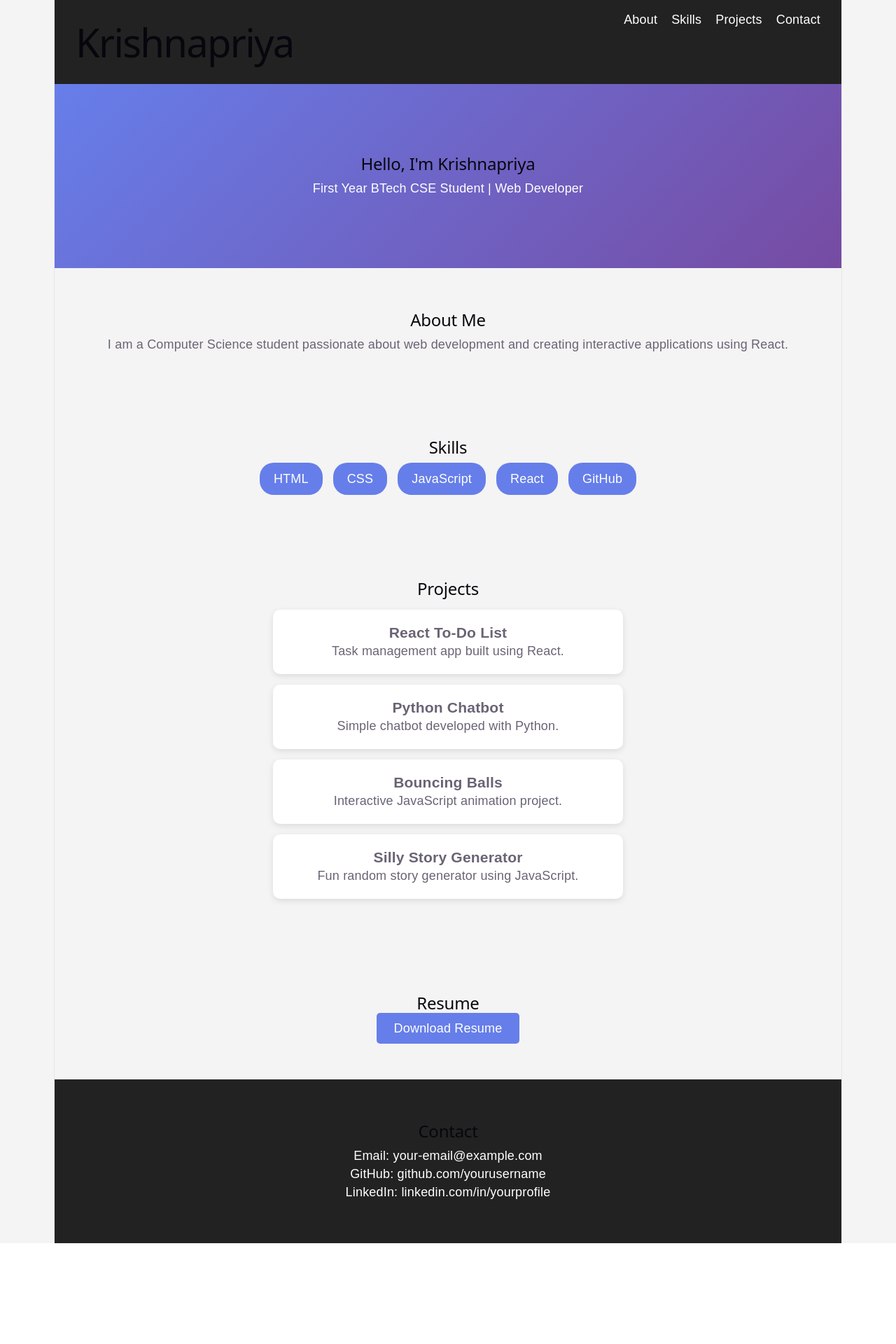
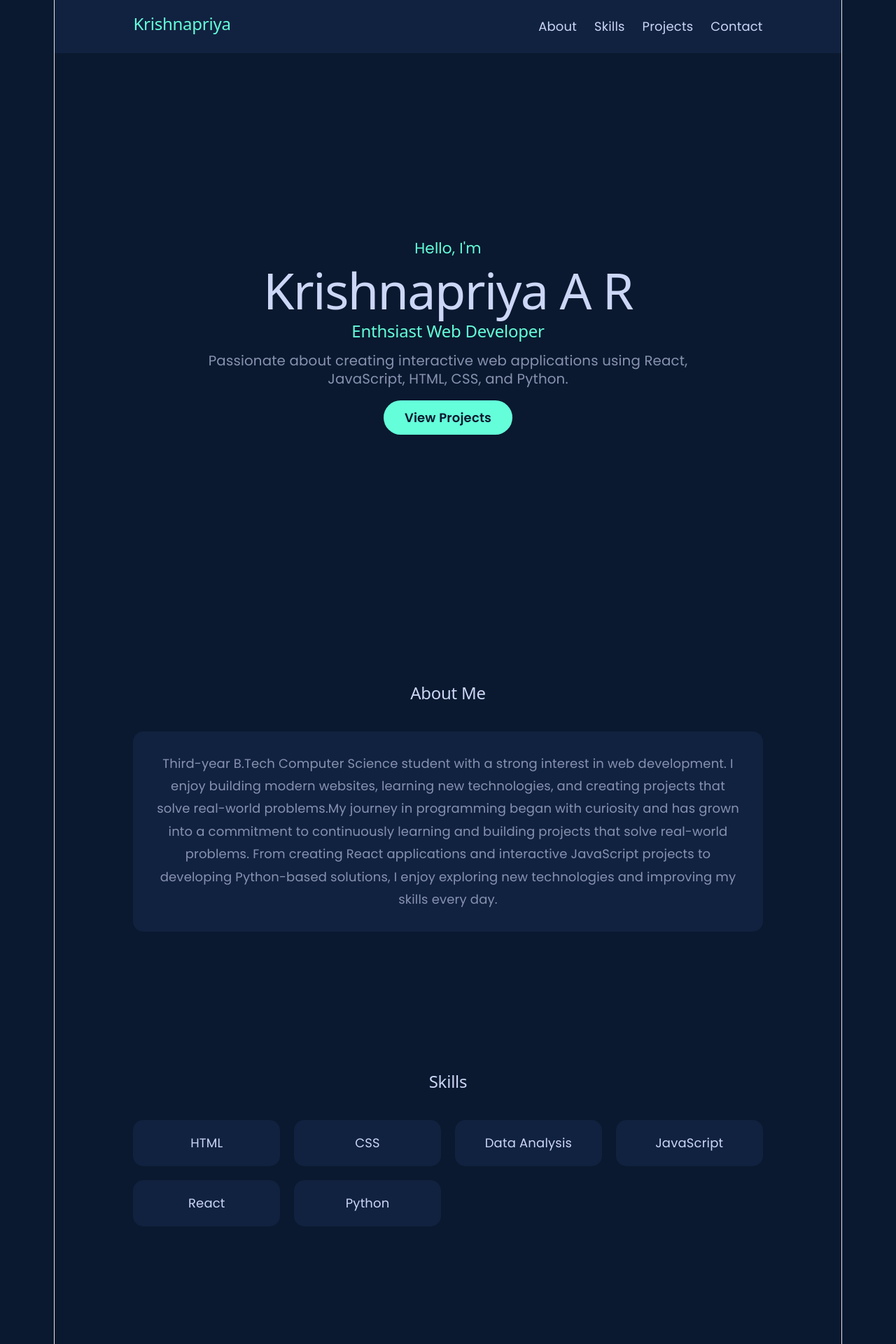
Before and after one commit to krishnapriya609/portfolio_mulearn, a React (Vite) app: page / in a window 1280 px wide. Shown: the top 1920 px of the page at 70% size. Before the commit the page ends 1776 px from the top, so only its background shows below. Built offline with nearby package versions, Linux system fonts and the light colour scheme.

Commit message:
Updated portfolio design

```diff
--- a/package.json
+++ b/package.json
@@ -1,5 +1,5 @@
 {
-  "homepage": "https://krishnapriya609.github.io/react-portfolio",
+  "homepage": "https://krishnapriya609.github.io/portfolio_mulearn",
   "scripts": {
     "dev": "vite",
     "build": "vite build",
--- a/src/App.css
+++ b/src/App.css
@@ -1,77 +1,184 @@
-* {
-  margin: 0;
-  padding: 0;
-  box-sizing: border-box;
-  font-family: Arial, sans-serif;
+@import url('https://fonts.googleapis.com/css2?family=Poppins:wght@300;400;500;600;700&display=swap');
+
+*{
+  margin:0;
+  padding:0;
+  box-sizing:border-box;
+  font-family:'Poppins',sans-serif;
 }
 
-body {
-  background: #f4f4f4;
+html{
+  scroll-behavior:smooth;
 }
 
-nav {
-  background: #222;
-  color: white;
-  padding: 15px 30px;
-  display: flex;
-  justify-content: space-between;
+body{
+  background:#0A192F;
+  color:#8892B0;
 }
 
-nav ul {
-  display: flex;
-  gap: 20px;
-  list-style: none;
+.navbar{
+  display:flex;
+  justify-content:space-between;
+  align-items:center;
+  padding:20px 10%;
+  background:#112240;
+  position:sticky;
+  top:0;
+  z-index:100;
 }
 
-nav a {
-  color: white;
-  text-decoration: none;
+.navbar h2{
+  color:#64FFDA;
 }
 
-.hero {
-  text-align: center;
-  padding: 100px 20px;
-  background: linear-gradient(135deg, #667eea, #764ba2);
-  color: white;
+.navbar ul{
+  display:flex;
+  gap:25px;
+  list-style:none;
 }
 
-section {
-  padding: 60px 20px;
-  text-align: center;
+.navbar a{
+  text-decoration:none;
+  color:#CCD6F6;
 }
 
-.skills {
-  display: flex;
-  justify-content: center;
-  flex-wrap: wrap;
-  gap: 15px;
+.navbar a:hover{
+  color:#64FFDA;
 }
 
-.skills span {
-  background: #667eea;
-  color: white;
-  padding: 10px 20px;
-  border-radius: 20px;
+.hero{
+  height:100vh;
+  display:flex;
+  align-items:center;
+  justify-content:center;
+  text-align:center;
+  padding:20px;
 }
 
-.card {
-  background: white;
-  padding: 20px;
-  margin: 15px auto;
-  max-width: 500px;
-  border-radius: 10px;
-  box-shadow: 0 3px 10px rgba(0,0,0,0.1);
+.hero-content{
+  max-width:800px;
 }
 
-.resume a {
-  background: #667eea;
-  color: white;
-  padding: 12px 25px;
-  text-decoration: none;
-  border-radius: 5px;
+.intro{
+  color:#64FFDA;
+  font-size:1.2rem;
 }
 
-#contact {
-  background: #222;
-  color: white;
+.hero h1{
+  color:#CCD6F6;
+  font-size:4rem;
 }
+
+.hero h2{
+  color:#64FFDA;
+  margin:15px 0;
+}
+
+.hero-text{
+  font-size:1.1rem;
+  margin-bottom:30px;
+}
+
+.btn{
+  background:#64FFDA;
+  color:#0A192F;
+  text-decoration:none;
+  padding:12px 30px;
+  border-radius:30px;
+  font-weight:600;
+  transition:.3s;
+}
+
+.btn:hover{
+  transform:translateY(-3px);
+}
+
+.section{
+  padding:100px 10%;
+}
+
+.section h2{
+  text-align:center;
+  color:#CCD6F6;
+  margin-bottom:40px;
+}
+
+.card{
+  background:#112240;
+  padding:30px;
+  border-radius:15px;
+  max-width:900px;
+  margin:auto;
+  line-height:1.8;
+}
+
+.skills-grid{
+  display:grid;
+  grid-template-columns:repeat(auto-fit,minmax(180px,1fr));
+  gap:20px;
+}
+
+.skill{
+  background:#112240;
+  padding:20px;
+  border-radius:15px;
+  text-align:center;
+  color:#CCD6F6;
+  transition:.3s;
+}
+
+.skill:hover{
+  transform:translateY(-8px);
+  color:#64FFDA;
+}
+
+.projects-grid{
+  display:grid;
+  grid-template-columns:repeat(auto-fit,minmax(250px,1fr));
+  gap:25px;
+}
+
+.project-card{
+  background:#112240;
+  padding:25px;
+  border-radius:15px;
+  transition:.3s;
+}
+
+.project-card h3{
+  color:#CCD6F6;
+  margin-bottom:10px;
+}
+
+.project-card:hover{
+  transform:translateY(-10px);
+  border:1px solid #64FFDA;
+}
+
+footer{
+  text-align:center;
+  padding:30px;
+  background:#112240;
+  color:#8892B0;
+}
+
+@media(max-width:768px){
+
+  .navbar{
+    flex-direction:column;
+    gap:15px;
+  }
+
+  .navbar ul{
+    flex-wrap:wrap;
+    justify-content:center;
+  }
+
+  .hero h1{
+    font-size:2.8rem;
+  }
+
+  .hero h2{
+    font-size:1.4rem;
+  }
+}
--- a/src/App.jsx
+++ b/src/App.jsx
@@ -2,9 +2,9 @@ import "./App.css";
 
 function App() {
   return (
-    <>
-      <nav>
-        <h1>Krishnapriya</h1>
+    <div>
+      <nav className="navbar">
+        <h2>Krishnapriya</h2>
         <ul>
           <li><a href="#about">About</a></li>
           <li><a href="#skills">Skills</a></li>
@@ -14,67 +14,94 @@ function App() {
       </nav>
 
       <section className="hero">
-        <h2>Hello, I'm Krishnapriya</h2>
-        <p>First Year BTech CSE Student | Web Developer</p>
-      </section>
-
-      <section id="about">
-        <h2>About Me</h2>
-        <p>
-          I am a Computer Science student passionate about web development and
-          creating interactive applications using React.
-        </p>
-      </section>
-
-      <section id="skills">
-        <h2>Skills</h2>
-        <div className="skills">
-          <span>HTML</span>
-          <span>CSS</span>
-          <span>JavaScript</span>
-          <span>React</span>
-          <span>GitHub</span>
+        <div className="hero-content">
+          <p className="intro">Hello, I'm</p>
+          <h1>Krishnapriya A R </h1>
+          <h2>Enthsiast Web Developer</h2>
+          <p className="hero-text">
+            Passionate about creating interactive web applications using
+            React, JavaScript, HTML, CSS, and Python.
+          </p>
+          <a href="#projects" className="btn">
+            View Projects
+          </a>
         </div>
       </section>
 
-      <section id="projects">
-        <h2>Projects</h2>
-
+      <section id="about" className="section">
+        <h2>About Me</h2>
         <div className="card">
-          <h3>React To-Do List</h3>
-          <p>Task management app built using React.</p>
-        </div>
-
-        <div className="card">
-          <h3>Python Chatbot</h3>
-          <p>Simple chatbot developed with Python.</p>
-        </div>
-
-        <div className="card">
-          <h3>Bouncing Balls</h3>
-          <p>Interactive JavaScript animation project.</p>
-        </div>
-
-        <div className="card">
-          <h3>Silly Story Generator</h3>
-          <p>Fun random story generator using JavaScript.</p>
+          <p>
+            Third-year B.Tech Computer Science student with a strong
+            interest in web development. I enjoy building modern websites,
+            learning new technologies, and creating projects that solve
+            real-world problems.My journey in programming
+            began with curiosity and has grown into a commitment to continuously
+            learning and building projects that solve real-world problems. From
+            creating React applications and interactive JavaScript projects to developing
+            Python-based solutions, I enjoy exploring new technologies and improving my skills every day.
+          </p>
         </div>
       </section>
 
-      <section className="resume">
+      <section id="skills" className="section">
+        <h2>Skills</h2>
+        <div className="skills-grid">
+          <div className="skill">HTML</div>
+          <div className="skill">CSS</div>
+          <div className="skill">Data Analysis</div>
+          <div className="skill">JavaScript</div>
+          <div className="skill">React</div>
+          <div className="skill">Python</div>
+        </div>
+      </section>
+
+      <section id="projects" className="section">
+        <h2>Projects</h2>
+
+        <div className="projects-grid">
+          <div className="project-card">
+            <h3>React To-Do List</h3>
+            <p>Task management application built using React.</p>
+          </div>
+
+          <div className="project-card">
+            <h3>Python Chatbot</h3>
+            <p>Interactive chatbot developed using Python.</p>
+          </div>
+
+          <div className="project-card">
+            <h3>She skills</h3>
+            <p>Plaform for women to learn and teach.</p>
+          </div>
+
+          <div className="project-card">
+            <h3>Sales KPI Dashboard</h3>
+            <p>To analyze sales, made with powerBI.</p>
+          </div>
+        </div>
+      </section>
+
+      <section className="section">
         <h2>Resume</h2>
-        <a href="/resume.pdf" download>
+        <a href="/Krishnapriya_AR_Resume.pdf" className="btn" download>
           Download Resume
         </a>
       </section>
 
-      <section id="contact">
+      <section id="contact" className="section">
         <h2>Contact</h2>
-        <p>Email: your-email@example.com</p>
-        <p>GitHub: github.com/yourusername</p>
-        <p>LinkedIn: linkedin.com/in/yourprofile</p>
+        <div className="card">
+          <p>Email: krishnapriyaar292@gmail.com</p>
+          <p>GitHub: https://github.com/krishnapriya609</p>
+          <p>LinkedIn: https://www.linkedin.com/in/krishnapriyaar609/</p>
+        </div>
       </section>
-    </>
+
+      <footer>
+        <p>© 2026 Krishnapriya | Portfolio</p>
+      </footer>
+    </div>
   );
 }
 
--- a/vite.config.js
+++ b/vite.config.js
@@ -3,5 +3,5 @@ import react from '@vitejs/plugin-react'
 
 export default defineConfig({
   plugins: [react()],
-  base: '/react-portfolio/'
+  base: '/portfolio_mulearn/'
 })
```
Also changed, not shown: 1 other file (tests, documents, lock files or other folders).
